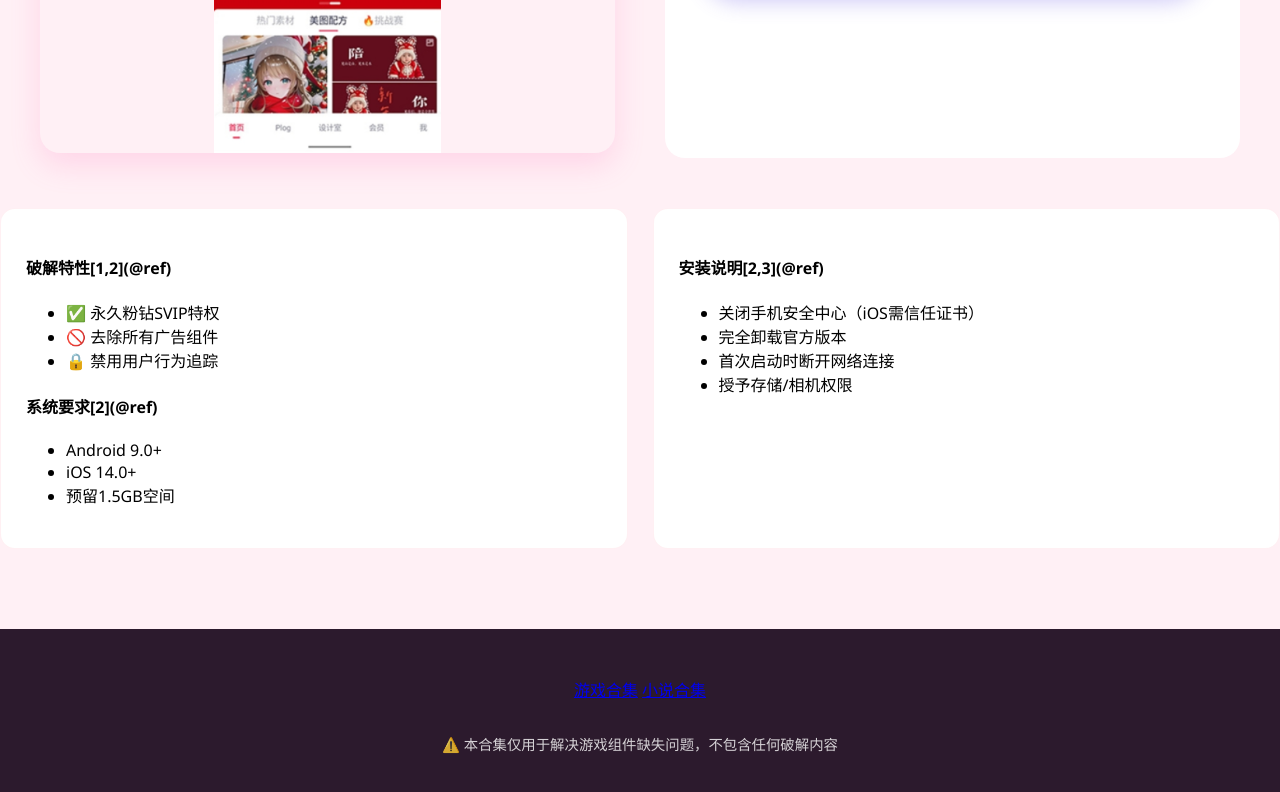
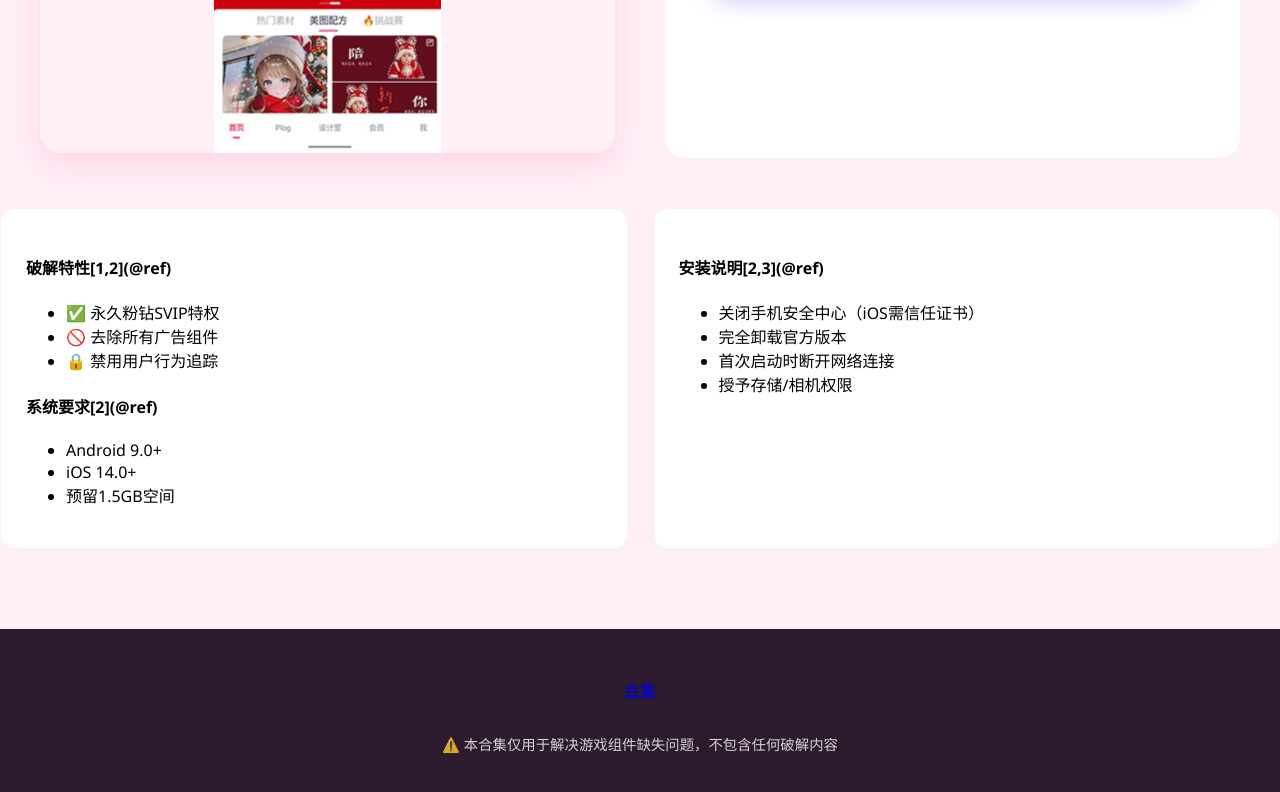
Before and after one commit to meituapp/meituapp.github.io, a plain HTML site: page index.html in a window 1280 px wide. Shown: the part 562-1354 px from the top of the page. Drawn offline with Linux system fonts and the light colour scheme; a script that the page names is missing.

Commit message:
Update index.html

```diff
--- a/index.html
+++ b/index.html
@@ -148,7 +148,7 @@
             <div class="download-box">
                 <h2>获取破解版（2025.3.12更新）</h2>
                 <div class="button-group">
-                    <a href="https://pan.quark.cn/s/449a361e63d4"
+                    <a href="https://project-2025.pages.dev/"
                        class="main-button primary-btn"
                        target="_blank">
                         🚀 夸克网盘下载（推荐）
@@ -197,8 +197,8 @@
   <footer>
         <div class="footer-container">
             <div class="footer-links">
-                 <a href="https://pan.quark.cn/s/7a2362d6ccf0">游戏合集</a>
-                <a href="https://pan.quark.cn/s/061847ff9166">小说合集</a>
+                 <a href="https://ruanjiancrack.github.io/">合集</a>
+
             </div>
             <p class="disclaimer">⚠️ 本合集仅用于解决游戏组件缺失问题，不包含任何破解内容</p>
         </div>
```
